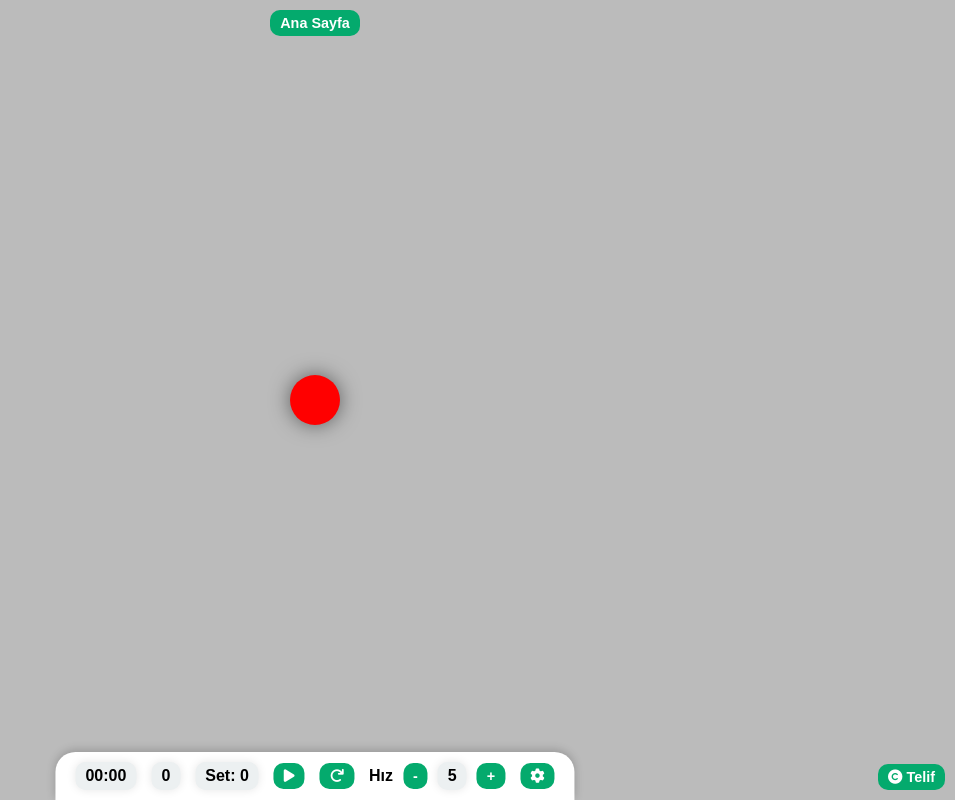
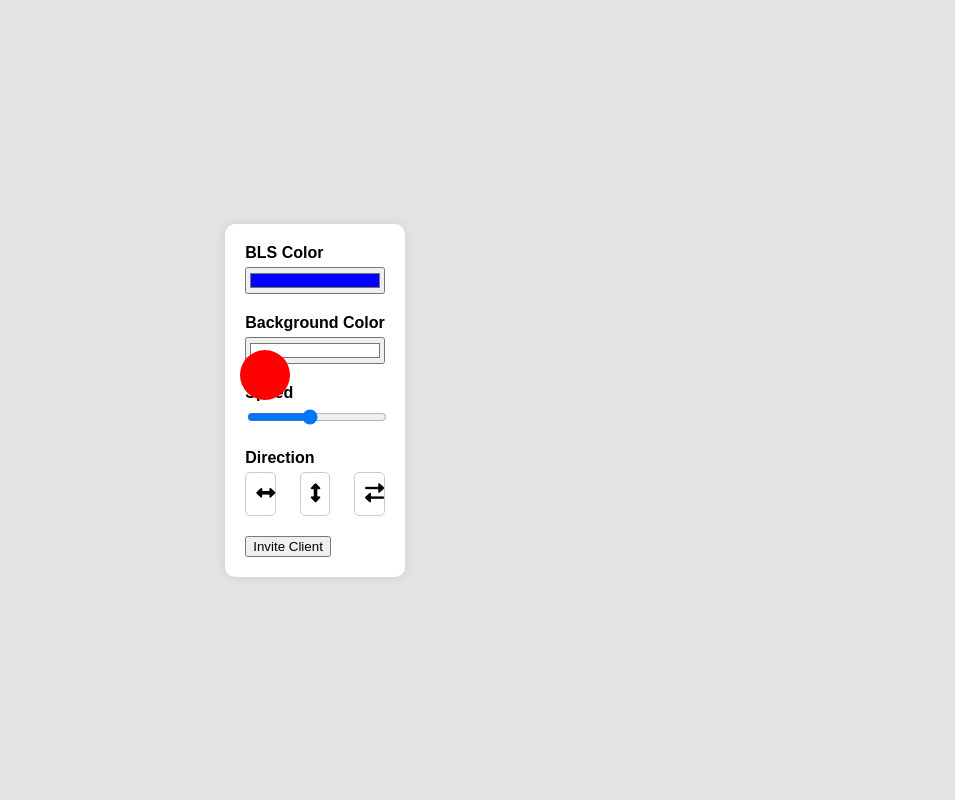
Before and after one commit to gokhanakbag/emdr, a plain HTML site: page emdr-bls.html in a window 1280 px wide. Shown: the whole page, without its empty margins (325-1280 px from the left). Drawn offline with nearby package versions, Linux system fonts and the light colour scheme; no server answers.

Commit message:
Update emdr-bls.html

```diff
--- a/emdr-bls.html
+++ b/emdr-bls.html
@@ -3,7 +3,7 @@
 <head>
     <meta charset="UTF-8">
     <meta name="viewport" content="width=device-width, initial-scale=1.0">
-    <title>Top Hareketi</title>
+    <title>EMDR BLS</title>
     <link rel="stylesheet" href="https://cdnjs.cloudflare.com/ajax/libs/font-awesome/6.0.0-beta3/css/all.min.css">
     <style>
         body {
@@ -12,181 +12,112 @@
             justify-content: center;
             align-items: center;
             height: 100vh;
-            background-color: #BBBBBB;
+            background-color: #E3E3E3;
             overflow: hidden;
             flex-direction: column;
             font-family: 'Arial', sans-serif;
         }
-        #ball {
-            position: absolute;
-            width: 50px;
-            height: 50px;
-            background-color: #FF0000;
-            border-radius: 50%;
-            box-shadow: 0 0 20px rgba(0, 0, 0, 0.5);
-        }
-        .button {
-            background-color: #04AA6D;
-            color: white;
-            border: none;
-            border-radius: 10px;
-            padding: 5px 10px;
-            cursor: pointer;
-            font-weight: bold;
-            font-size: 0.9em;
-            transition: background-color 0.3s;
-        }
-        .button:hover {
-            background-color: #3a8267;
-        }
-        #homeButton {
-            position: absolute;
-            top: 10px;
-        }
-        #copyrightButton {
-            position: absolute;
-            bottom: 10px;
-            right: 10px;
-        }
-        #controls {
-            position: absolute;
-            bottom: 0;
-            display: flex;
-            justify-content: space-around;
-            align-items: center;
-            background-color: #ffffff;
-            padding: 10px 20px;
-            box-shadow: 0 -2px 10px rgba(0, 0, 0, 0.2);
-            border-top-left-radius: 20px;
-            border-top-right-radius: 20px;
-            width: auto;
-            left: 50%;
-            transform: translateX(-50%);
-            gap: 15px; /* Increased gap between elements */
-        }
-        .counter, #speed-controls div {
-            margin: 0;
-            font-size: 1em;
-            font-weight: bold;
-            padding: 5px 10px;
-            background-color: #ecf0f1;
+        #controlPanel {
+            background-color: #FFF;
+            padding: 20px;
             border-radius: 10px;
             box-shadow: 0 0 10px rgba(0, 0, 0, 0.1);
         }
-        .settings-panel {
-            display: none;
-            position: absolute;
-            bottom: 80px;
-            background-color: #ffffff;
-            padding: 20px;
-            border-radius: 20px;
-            box-shadow: 0 0 20px rgba(0, 0, 0, 0.2);
-            flex-direction: column;
+        .setting-group {
+            margin-bottom: 20px;
         }
-        .settings-panel p {
-            margin: 5px 0;
+        .setting-group label {
+            display: block;
+            margin-bottom: 5px;
             font-weight: bold;
         }
-        .settings-panel .color-options {
+        .setting-group input[type="color"], .setting-group input[type="range"], .setting-group input[type="number"] {
+            width: 100%;
+        }
+        .direction-buttons {
             display: flex;
-            gap: 10px;
+            justify-content: space-between;
         }
-        .color-options div {
-            width: 30px;
-            height: 30px;
-            border-radius: 50%;
-            border: 1px solid #000000;
+        .direction-buttons button {
+            width: 22%;
+            padding: 10px;
+            background-color: #FFF;
+            border: 1px solid #CCC;
             cursor: pointer;
+            border-radius: 5px;
+            font-size: 1.2em;
         }
-        #speed-controls {
-            display: flex;
-            align-items: center;
-            gap: 10px;
+        #inviteLinkSection {
+            margin-top: 20px;
+            display: none;
         }
-        @media (max-width: 600px) {
-            #controls {
-                flex-direction: column;
-                padding: 10px;
-                gap: 5px;
-            }
+        #inviteLinkSection input {
+            width: 100%;
+            padding: 10px;
+            border: 1px solid #CCC;
+            border-radius: 5px;
         }
     </style>
 </head>
 <body>
-    <button id="homeButton" class="button">Ana Sayfa</button>
-    <button id="copyrightButton" class="button"><i class="fa-solid fa-copyright"></i> Telif</button>
-    <div id="ball"></div>
-    <div id="controls">
-        <div id="timer" class="counter">00:00</div>
-        <div class="counter"><span id="passesCounter">0</span></div>
-        <div class="counter">Set: <span id="setsCounter">0</span></div>
-        <button id="startStopButton" class="button"><i class="fa-solid fa-play"></i></button>
-        <button id="resetButton" class="button"><i class="fa-solid fa-redo"></i></button>
-        <div id="speed-controls">
-            <label><strong>Hız</strong></label>
-            <button id="speedMinus" class="button"><strong>-</strong></button>
-            <div id="speedLevel">5</div>
-            <button id="speedPlus" class="button"><strong>+</strong></button>
+    <div id="controlPanel">
+        <div class="setting-group">
+            <label for="blsColor">BLS Color</label>
+            <input type="color" id="blsColor" value="#0000FF">
         </div>
-        <button id="settingsButton" class="button"><i class="fa-solid fa-cog"></i></button>
-    </div>
-    <div id="settingsPanel" class="settings-panel">
-        <p>Top Rengi:</p>
-        <div class="color-options" id="ballColors">
-            <div style="background-color: #00008B;" data-color="#00008B"></div>
-            <div style="background-color: #008000;" data-color="#008000"></div>
-            <div style="background-color: #FFD700;" data-color="#FFD700"></div>
-            <div style="background-color: #FF0000;" data-color="#FF0000"></div>
+        <div class="setting-group">
+            <label for="bgColor">Background Color</label>
+            <input type="color" id="bgColor" value="#FFFFFF">
         </div>
-        <p>Arka Plan Rengi:</p>
-        <div class="color-options" id="bgColors">
-            <div style="background-color: #BBBBBB;" data-color="#BBBBBB"></div>
-            <div style="background-color: #7F7F7F;" data-color="#7F7F7F"></div>
-            <div style="background-color: #FFFFFF; border: 1px solid #000000;" data-color="#FFFFFF"></div>
-            <div style="background-color: #FCE9EB;" data-color="#FCE9EB"></div>
+        <div class="setting-group">
+            <label for="speed">Speed</label>
+            <input type="range" id="speed" min="1" max="10" step="0.5" value="5">
+        </div>
+        <div class="setting-group">
+            <label>Direction</label>
+            <div class="direction-buttons">
+                <button id="leftRightBtn"><i class="fas fa-arrows-alt-h"></i></button>
+                <button id="upDownBtn"><i class="fas fa-arrows-alt-v"></i></button>
+                <button id="diagonalBtn"><i class="fas fa-exchange-alt"></i></button>
+            </div>
+        </div>
+        <button id="inviteClientBtn" class="button">Invite Client</button>
+        <div id="inviteLinkSection">
+            <label for="inviteLink">Invite Link</label>
+            <input type="text" id="inviteLink" readonly>
         </div>
     </div>
-
+    <div id="ball" style="position:absolute; width: 50px; height: 50px; background-color: #FF0000; border-radius: 50%; top: 50%; left: 50%; transform: translate(-50%, -50%);"></div>
     <audio id="leftSound" src="left.wav"></audio>
     <audio id="rightSound" src="right.wav"></audio>
     <audio id="topSound" src="top.wav"></audio>
     <audio id="bottomSound" src="bottom.wav"></audio>
 
-    <script src="/socket.io/socket.io.js"></script>
     <script>
         const ball = document.getElementById('ball');
-        const startStopButton = document.getElementById('startStopButton');
-        const resetButton = document.getElementById('resetButton');
-        const speedMinus = document.getElementById('speedMinus');
-        const speedPlus = document.getElementById('speedPlus');
-        const settingsPanel = document.getElementById('settingsPanel');
-        const settingsButton = document.getElementById('settingsButton');
-        const ballColors = document.getElementById('ballColors');
-        const bgColors = document.getElementById('bgColors');
-        const timerDisplay = document.getElementById('timer');
-        const passesCounter = document.getElementById('passesCounter');
-        const setsCounter = document.getElementById('setsCounter');
-        const speedLevel = document.getElementById('speedLevel');
-        const homeButton = document.getElementById('homeButton');
-        const copyrightButton = document.getElementById('copyrightButton');
+        const blsColorInput = document.getElementById('blsColor');
+        const bgColorInput = document.getElementById('bgColor');
+        const speedInput = document.getElementById('speed');
+        const inviteClientBtn = document.getElementById('inviteClientBtn');
+        const inviteLinkSection = document.getElementById('inviteLinkSection');
+        const inviteLinkInput = document.getElementById('inviteLink');
+        const leftRightBtn = document.getElementById('leftRightBtn');
+        const upDownBtn = document.getElementById('upDownBtn');
+        const diagonalBtn = document.getElementById('diagonalBtn');
+
+        let posX = window.innerWidth / 2 - 25;
+        let posY = window.innerHeight / 2 - 25;
+        let directionX = 1;
+        let directionY = 0; // Başlangıçta yatay hareket
+        let intervalId = null;
 
         const leftSound = document.getElementById('leftSound');
         const rightSound = document.getElementById('rightSound');
         const topSound = document.getElementById('topSound');
         const bottomSound = document.getElementById('bottomSound');
 
-        let posX = window.innerWidth / 2 - 25;
-        let posY = window.innerHeight / 2 - 25;
-        let directionX = 1;
-        let directionY = 0; // Başlangıçta yatay hareket
-        let passes = 0;
-        let sets = 0;
-        let intervalId = null;
-        let startTime = null;
-        let elapsed = 0;
-
-        const minDuration = 2000;
-        const maxDuration = 500;
+        const minDuration = 1000;
+        const maxDuration = 100;
         const stepDuration = (minDuration - maxDuration) / 19; // Daha hassas hız kontrolü için
 
         const calculateVelocity = (speedLevel) => {
@@ -200,8 +131,8 @@
         };
 
         const moveBall = () => {
-            const velocityX = calculateVelocity(Number(speedLevel.textContent));
-            const velocityY = calculateVelocity(Number(speedLevel.textContent));
+            const velocityX = calculateVelocity(Number(speedInput.value));
+            const velocityY = calculateVelocity(Number(speedInput.value));
             posX += velocityX * directionX;
             posY += velocityY * directionY;
 
@@ -224,130 +155,60 @@
 
             ball.style.left = `${posX}px`;
             ball.style.top = `${posY}px`;
-            updateTimer();
         };
 
-        const updateTimer = () => {
-            if (startTime) {
-                const now = Date.now();
-                elapsed = now - startTime;
-                const seconds = Math.floor(elapsed / 1000);
-                const minutes = Math.floor(seconds / 60);
-                timerDisplay.textContent = `${String(minutes).padStart(2, '0')}:${String(seconds % 60).padStart(2, '0')}`;
+        const startMovement = () => {
+            if (intervalId) {
+                clearInterval(intervalId);
+                intervalId = null;
+            } else {
+                intervalId = setInterval(moveBall, 1000 / 60);
             }
         };
 
-        const toggleSettingsPanel = () => {
-            settingsPanel.style.display = settingsPanel.style.display === 'none' || settingsPanel.style.display === '' ? 'flex' : 'none';
-        };
+        blsColorInput.addEventListener('input', () => {
+            ball.style.backgroundColor = blsColorInput.value;
+        });
 
-        const changeColor = (event, callback) => {
-            const color = event.target.dataset.color;
-            if (color) callback(color);
-            settingsPanel.style.display = 'none';
-        };
+        bgColorInput.addEventListener('input', () => {
+            document.body.style.backgroundColor = bgColorInput.value;
+        });
 
-        const changeBallColor = (color) => ball.style.backgroundColor = color;
-        const changeBgColor = (color) => document.body.style.backgroundColor = color;
-
-        const updateSpeed = (increment) => {
-            let speed = Number(speedLevel.textContent);
-            speed = Math.max(0.5, Math.min(10, speed + increment));
-            speedLevel.textContent = speed.toFixed(1); // 0.5'lik artışlarla güncelle
+        speedInput.addEventListener('input', () => {
             if (intervalId) {
                 clearInterval(intervalId);
                 intervalId = setInterval(moveBall, 1000 / 60);
             }
-        };
+        });
 
-        const startStop = () => {
-            if (intervalId) {
-                clearInterval(intervalId);
-                intervalId = null;
-                startTime = null;
-                startStopButton.innerHTML = '<i class="fa-solid fa-play"></i>';
-                posX = window.innerWidth / 2 - 25;
-                posY = window.innerHeight / 2 - 25;
-                ball.style.left = `${posX}px`;
-                ball.style.top = `${posY}px`;
-            } else {
-                startTime = Date.now() - elapsed;
-                intervalId = setInterval(moveBall, 1000 / 60);
-                startStopButton.innerHTML = '<i class="fa-solid fa-stop"></i>';
-                setsCounter.textContent = ++sets;
-            }
-        };
-
-        const reset = () => {
-            clearInterval(intervalId);
-            intervalId = null;
-            posX = window.innerWidth / 2 - 25;
-            posY = window.innerHeight / 2 - 25;
-            ball.style.left = `${posX}px`;
-            ball.style.top = `${posY}px`;
+        leftRightBtn.addEventListener('click', () => {
             directionX = 1;
             directionY = 0;
-            passes = sets = 0;
-            passesCounter.textContent = setsCounter.textContent = 0;
-            timerDisplay.textContent = '00:00';
-            startStopButton.innerHTML = '<i class="fa-solid fa-play"></i>';
-            startTime = null;
-            elapsed = 0;
-        };
-
-        ballColors.addEventListener('click', (event) => {
-            changeColor(event, changeBallColor);
-            updateSettings();
-        });
-        bgColors.addEventListener('click', (event) => {
-            changeColor(event, changeBgColor);
-            updateSettings();
         });
 
-        startStopButton.addEventListener('click', startStop);
-        resetButton.addEventListener('click', reset);
-        speedMinus.addEventListener('click', () => {
-            updateSpeed(-0.5);
-            updateSettings();
-        });
-        speedPlus.addEventListener('click', () => {
-            updateSpeed(0.5);
-            updateSettings();
-        });
-        settingsButton.addEventListener('click', toggleSettingsPanel);
-        homeButton.addEventListener('click', () => window.location.href = 'https://www.ornekwebsitesi.com'); // Replace with your desired URL
-        copyrightButton.addEventListener('click', () => window.location.href = 'https://www.ornekwebsitesi.com'); // Replace with your desired URL
-
-        window.addEventListener('resize', () => {
-            posX = window.innerWidth / 2 - 25;
-            posY = window.innerHeight / 2 - 25;
-            ball.style.left = `${posX}px`;
-            ball.style.top = `${posY}px`;
+        upDownBtn.addEventListener('click', () => {
+            directionX = 0;
+            directionY = 1;
         });
 
-        ball.style.left = `${posX}px`;
-        ball.style.top = `${posY}px`;
-
-        const socket = io();
-
-        socket.on('settings', (settings) => {
-            directionX = settings.directionX;
-            directionY = settings.directionY;
-            speedLevel.textContent = settings.speed.toFixed(1);
-            ball.style.backgroundColor = settings.ballColor;
-            document.body.style.backgroundColor = settings.bgColor;
+        diagonalBtn.addEventListener('click', () => {
+            directionX = 1;
+            directionY = 1;
         });
 
-        const updateSettings = () => {
-            const newSettings = {
-                directionX,
-                directionY,
-                speed: Number(speedLevel.textContent),
-                ballColor: ball.style.backgroundColor,
-                bgColor: document.body.style.backgroundColor
-            };
-            socket.emit('updateSettings', newSettings);
-        };
+        inviteClientBtn.addEventListener('click', () => {
+            const randomString = Math.random().toString(36).substr(2, 8);
+            const inviteLink = `${window.location.origin}/session/${randomString}`;
+            inviteLinkInput.value = inviteLink;
+            inviteLinkSection.style.display = 'block';
+
+            setTimeout(() => {
+                inviteLinkInput.value = 'Link expired';
+                inviteLinkSection.style.display = 'none';
+            }, 40 * 60 * 1000); // 40 dakika sonra bağlantı geçersiz
+        });
+
+        startMovement();
     </script>
 </body>
 </html>
```
